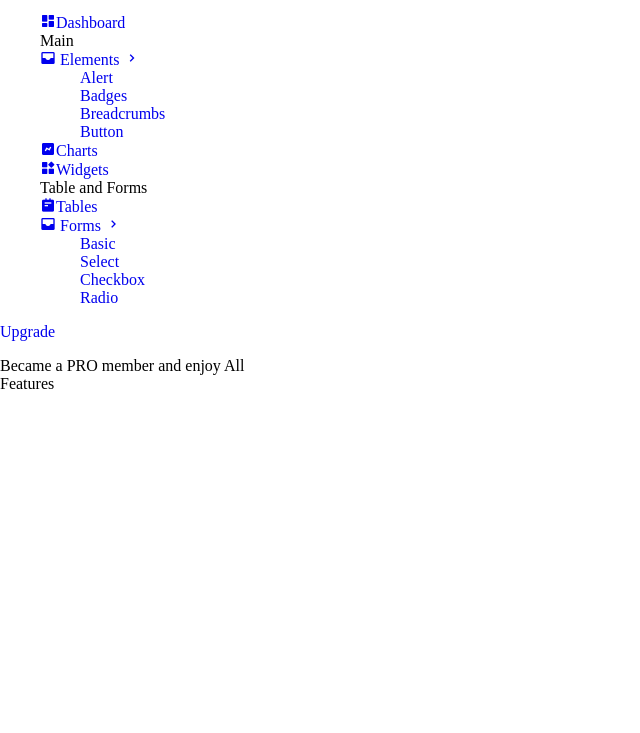
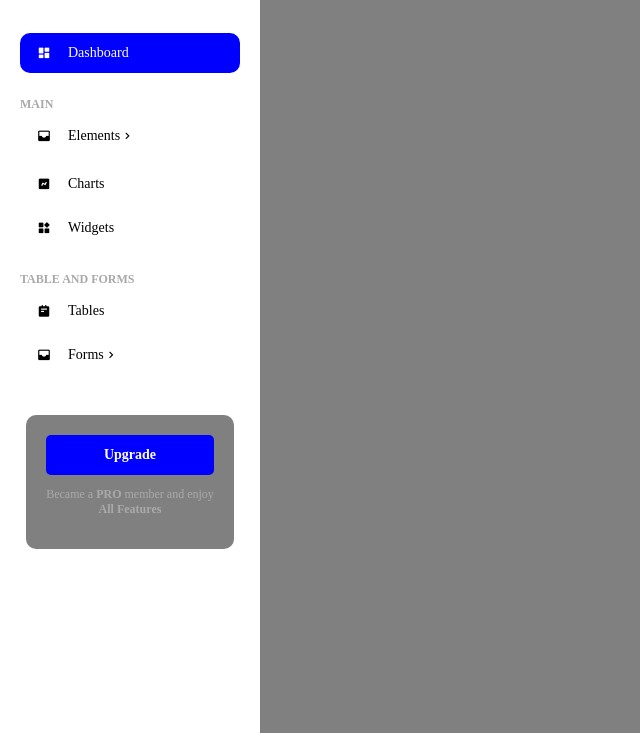
Before and after one commit to BrenoBar51/AdminsiteDashboard, a plain HTML site: page index.html in a window 1280 px wide. Shown: the part 67-800 px from the top of the page, without its empty margins (0-640 px from the left). Drawn offline with nearby package versions, Linux system fonts and the light colour scheme.

Commit message:
Avanços no codigo, agora com js

```diff
--- /dev/null
+++ b/functions.js
@@ -0,0 +1,11 @@
+const allDropdown = document.querySelectorAll('#sidebar .side-dropdown');
+
+allDropdown.forEach(item=>{
+    const a = item.parentElement.querySelector('a:first-child');
+    a.addEventListener('click', function (e){
+        e.preventDefault();
+
+        this.classList.toggle('active');
+        item.classList.toggle('active');
+    })
+})
--- a/index.html
+++ b/index.html
@@ -6,13 +6,14 @@
   <meta name="viewport" content="width=device-width, initial-scale=1.0">
   <link href='https://unpkg.com/boxicons@2.1.4/css/boxicons.min.css' rel='stylesheet'>
   <link rel="stylesheet" href="styles.css">
+  <script src="functions.js" defer></script>
   <title>Dashboard</title>
 </head>
 <body>
   <section id="sidebar">
     <a href="#" class="brand"><i class='bx bxs-smile icon'></i>AdminSite</a>
     <ul class="side-menu">
-      <li><a href="#"><i class='bx bxs-dashboard icon'></i>Dashboard</a></li>
+      <li><a href="#" class="active"><i class='bx bxs-dashboard icon'></i>Dashboard</a></li>
       <li class="divider">Main</li>
       <li>
         <a href="#"><i class='bx bxs-inbox icon'></i> Elements <i class='bx bx-chevron-right icon-right'></i></a>
--- a/styles.css
+++ b/styles.css
@@ -1,5 +1,5 @@
 body{
-    background: var(--gray);
+    background-color: gray;
 }
 a{
     text-decoration: none;
@@ -10,7 +10,7 @@ li{
 #sidebar{
     position: fixed;
     width: 260px;
-    background: var(--light);
+    background-color: white;
     top: 0;
     left: 0;
     height: 100%;
@@ -22,4 +22,87 @@ li{
     align-items: center;
     height: 64px;
     font-weight:700;
+    color: blue;
 }
+#sidebar .icon{
+    min-width: 48px;
+    display: flex;
+    justify-content: center;
+    align-items: center;
+}
+#sidebar .side-menu{
+    margin: 36px 0;
+    padding: 0 20px;
+}
+#sidebar .side-menu a{
+    display:flex;
+    align-items:center;
+    font-size: 14px;
+    color: black;
+    padding: 12px 16px 12px 0;
+    transition: all .3s ease;
+    border-radius: 10px;
+    margin: 4px 0;
+}
+/* (>li>) nos hover opcional ou eu não entendi kkkkk */
+#sidebar .side-menu a:hover{
+    background-color: gray;
+}
+#sidebar .side-menu a.active,
+#sidebar .side-menu a.active:hover{
+    background-color: blue;
+    color: white;
+}
+#sidebar .divider{
+    margin-top: 24px;
+    font-size: 12px;
+    text-transform: uppercase;
+    font-weight: 700;
+    color: darkgray;
+}
+#sidebar .side-dropdown{
+    padding-left: 48px;
+    max-height: 0;
+    overflow-y: hidden;
+    transition: all .15s ease;
+}
+#sidebar .side-dropdown.show{
+    max-width: 1000px;
+}
+#sidebar .side-dropdown a:hover{
+    color: blue;
+}
+#sidebar .ads{
+    width: 80%;
+    padding: auto;
+    margin: auto;
+}
+#sidebar .ads .wrapper{
+    background-color: gray;
+    padding: 20px;
+    border-radius: 10px;
+}
+#sidebar .btn-upgrade{
+    font-size: 14px;
+    display: flex;
+    justify-content: center;
+    align-items: center;
+    color: white;
+    background-color: blue;
+    padding: 12px 0;
+    transition: all .3s ease;
+    border-radius: 5px;
+    font-weight: 600;
+    margin-bottom: 12px;
+}
+#sidebar .btn-upgrade:hover{
+    background-color: darkblue;
+}
+#sidebar .ads .wrapper p{
+    font-size: 12px;
+    color: darkgray;
+    text-align: center;
+}
+#sidebar .ads .wrapper p span{
+    font-weight: 700;
+}
```
Also changed, not shown: tailwind.config.js (deleted).
